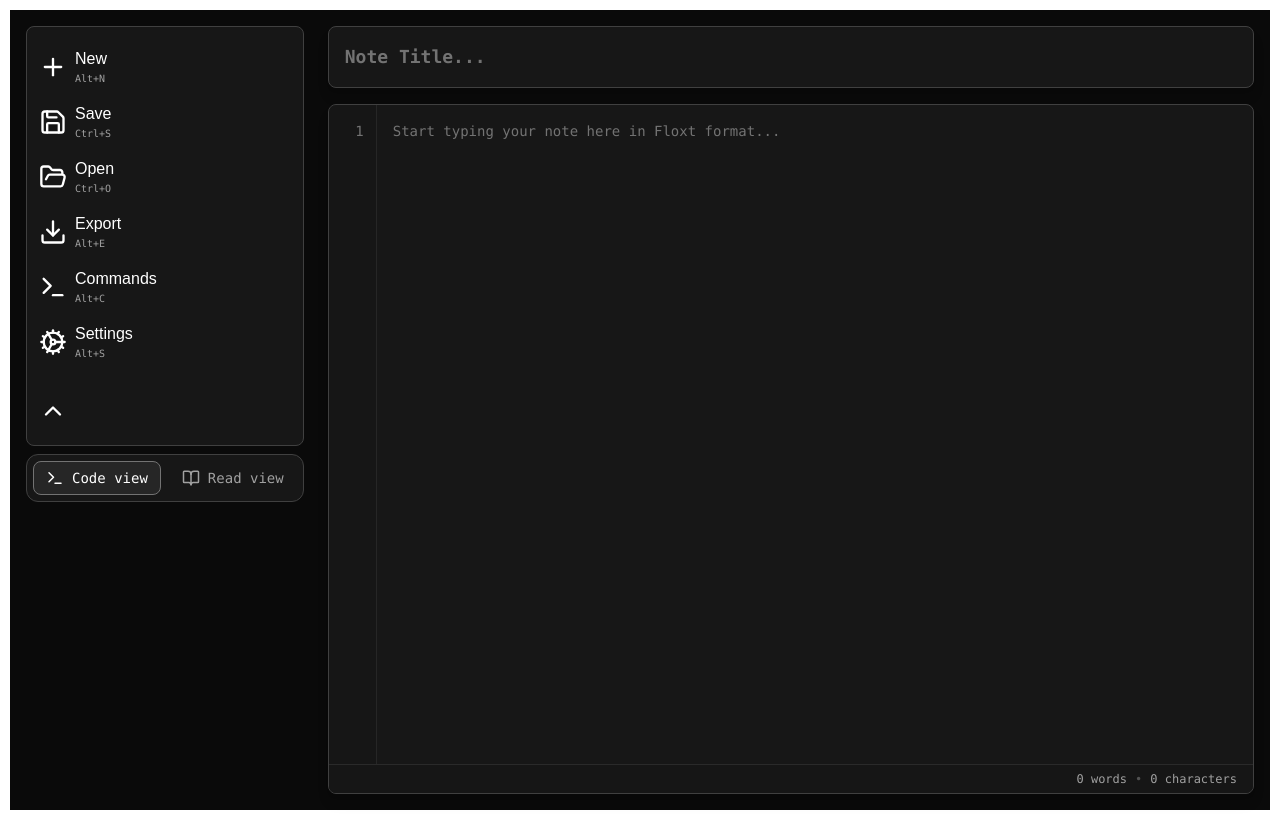
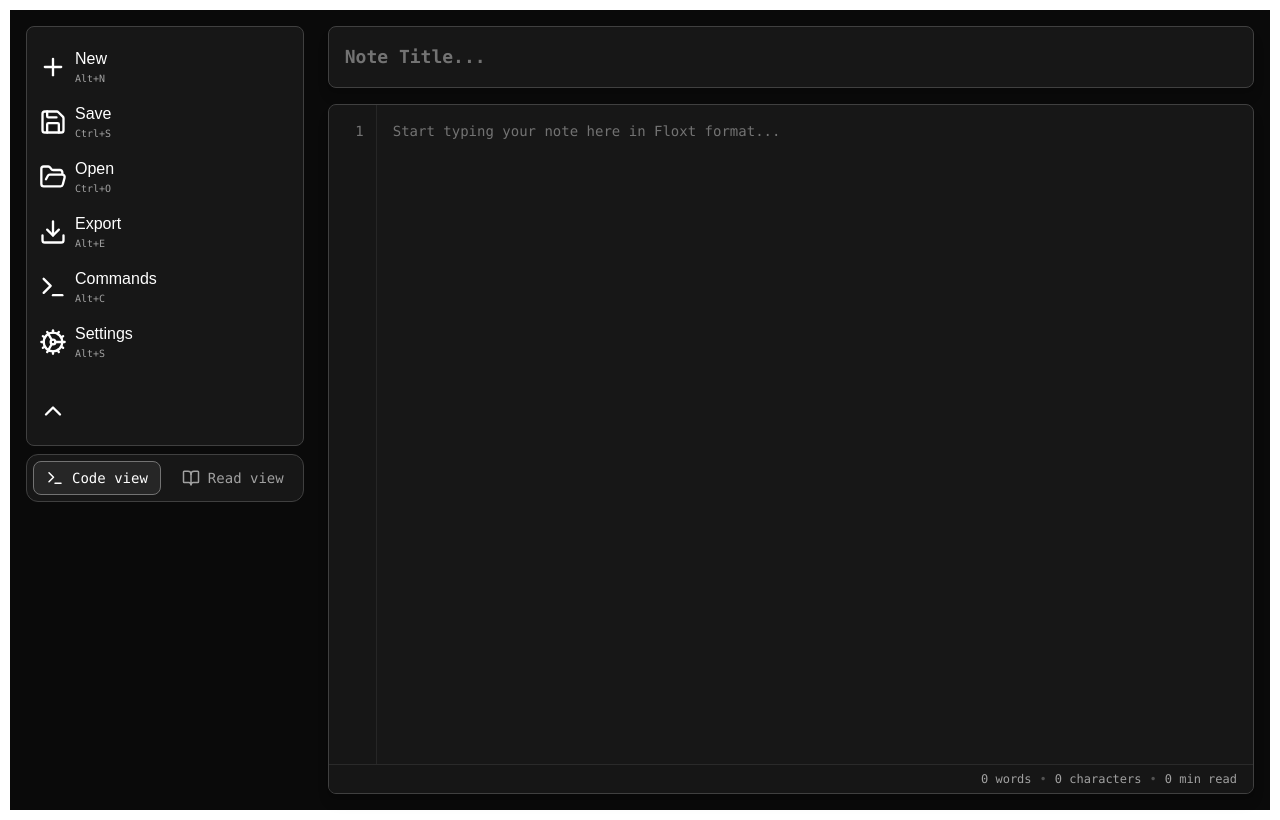
Before and after one commit to dolinskih/floxt, a Next.js app in the folder floxt/: page / in a window 1280 px wide. Built offline with nearby package versions, Linux system fonts and the light colour scheme; a web font is replaced by a local one.

Commit message:
Added reading time estimation

```diff
--- a/floxt/app/TextEditor.tsx
+++ b/floxt/app/TextEditor.tsx
@@ -111,7 +111,7 @@ export default function TextEditor({ text, setText, viewMode, setViewMode, fontS
             previous = parsed;
 
             parsed = parsed.replace(/\/(h1|h2|h3|h4|h5|h6|b|i|u|s|-|0|O|code|table);([\s\S]*?);\//g, (match, tag, content) => {
-                switch(tag) {
+                switch (tag) {
                     case 'h1': return `<h1 class="text-4xl font-bold mt-4 mb-2">${content}</h1>`;
                     case 'h2': return `<h2 class="text-3xl font-bold mt-3 mb-2">${content}</h2>`;
                     case 'h3': return `<h3 class="text-2xl font-bold mt-3 mb-2">${content}</h3>`;
@@ -185,6 +185,13 @@ export default function TextEditor({ text, setText, viewMode, setViewMode, fontS
     const charsCount = safeText.length;
     const wordsCount = safeText.trim() === "" ? 0 : safeText.trim().split(/\s+/).length;
 
+    let readTimeText = "0 min read";
+    if (wordsCount > 0 && wordsCount < 200) {
+        readTimeText = "< 1 min read";
+    } else if (wordsCount >= 200) {
+        readTimeText = `${Math.ceil(wordsCount / 200)} min read`;
+    }
+
     return (
         <div className="w-full flex-1 min-h-[600px] bg-neutral-900 rounded-lg border border-neutral-700 shadow-lg flex flex-col overflow-hidden relative">
             {viewMode === 'code' ? (
@@ -238,6 +245,8 @@ export default function TextEditor({ text, setText, viewMode, setViewMode, fontS
                 <span>{wordsCount} words</span>
                 <span className="mx-2 text-neutral-600">•</span>
                 <span>{charsCount} characters</span>
+                <span className="mx-2 text-neutral-600">•</span>
+                <span>{readTimeText}</span>
             </div>
         </div>
     );
```
Also changed, not shown: floxt/public/sw.js.
